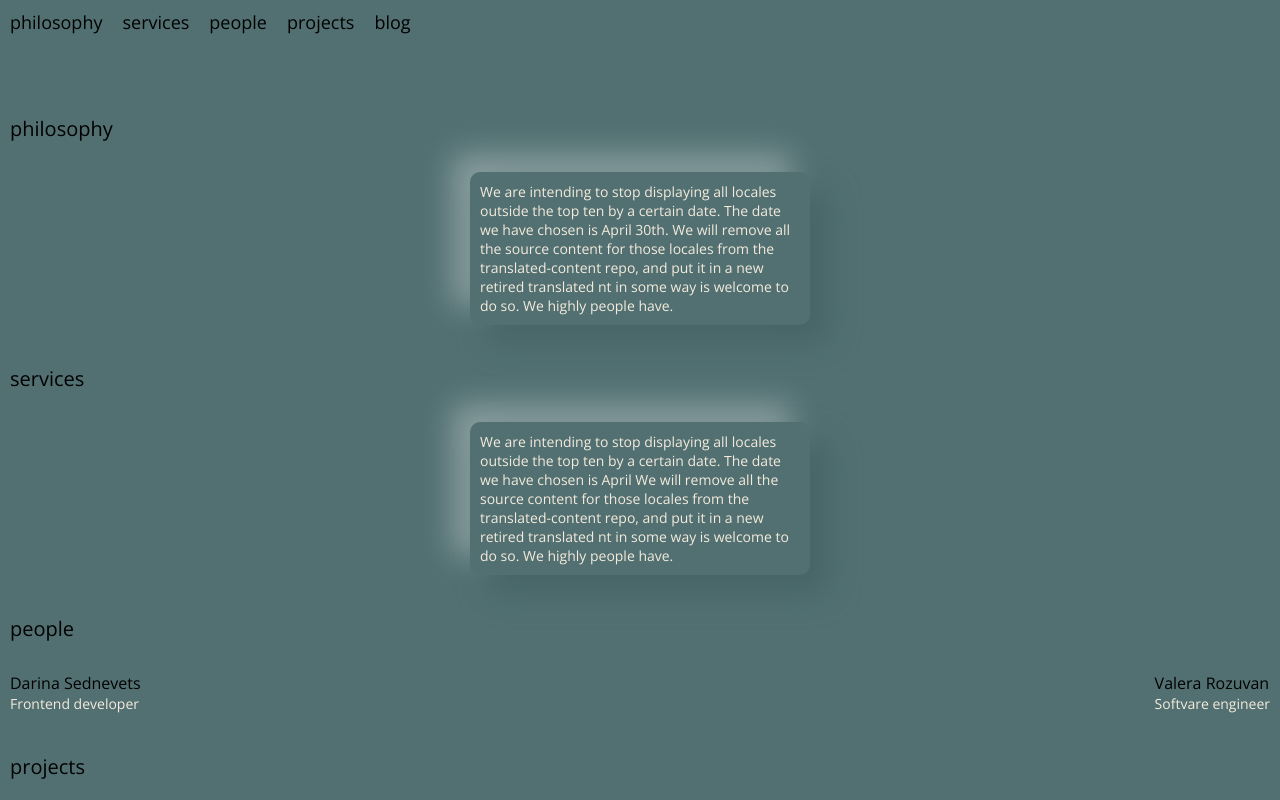
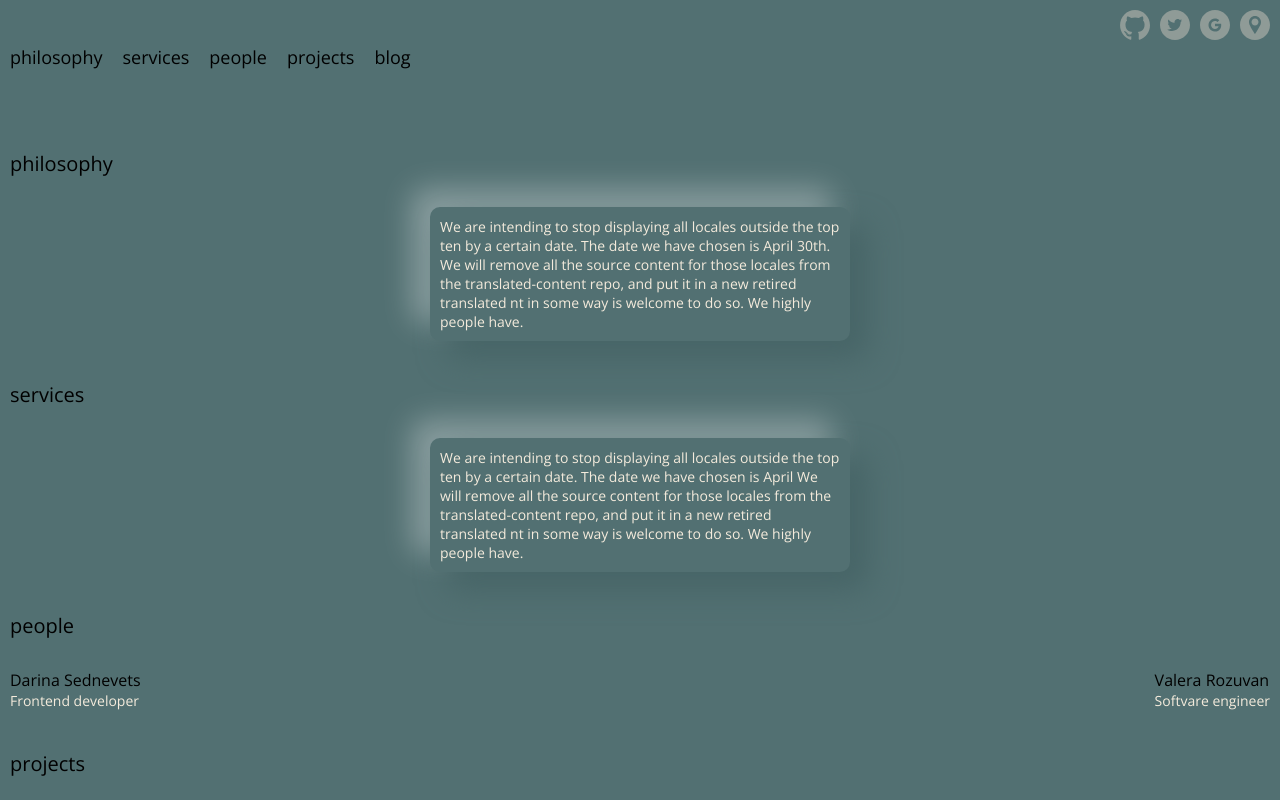
Before and after one commit to 0x1f44c/site, a plain HTML site: page index.html in a window 1280 px wide. Shown: the top 800 px of the page. Drawn offline with nearby package versions, Linux system fonts and the light colour scheme.

Commit message:
add social links svg and fix width

```diff
--- a/index.html
+++ b/index.html
@@ -12,6 +12,38 @@
 </head>
 <body>
     <header>
+        <ul class="header-social-links-list list">
+            <li class="header-social-list-item">
+                <a class="header-social-link link" href="" aria-label="github link">
+                    <svg width="30" height="30">
+                        <use href="./sprite.svg#github-icon"></use>
+                        </svg>
+            </li>
+
+            <li class="header-social-list-item">
+                <a class="header-social-link link" href="" aria-label="twitter link">
+                    <svg width="30" height="30">
+                        <use href="./sprite.svg#twitter-icon"></use>
+                    </svg>
+            </li>
+
+            <li class="header-social-list-item">
+                <a class=" header-social-link link" href="" aria-label="google link">
+                    <svg width="30" height="30">
+                        <use href="./sprite.svg#google-icon"></use>
+                    </svg>
+            </li>
+
+            <li class="header-social-list-item">
+                <a class="header-social-link link" href="" aria-label="geo link">
+                    <svg width="30" height="30">
+                        <use href="./sprite.svg#geo-icon"></use>
+                    </svg>
+            </li>
+
+        </ul>
+
+
         <nav>
     <ul class="navigation-list list">
         <li class="navigation-list-item">philosophy</li>
--- a/styles.css
+++ b/styles.css
@@ -9,7 +9,7 @@ body {
   font-style: normal;
 
   background: #527072;
-  padding: 10px 10px 100px;
+  padding: 10px 10px 40px;
 }
 img {
   display: block;
@@ -32,6 +32,18 @@ button:focus {
 header {
   padding-bottom: 40px;
 }
+
+.header-social-link > svg {
+  fill: #8f9b97;
+}
+.header-social-links-list {
+  display: flex;
+  justify-content: flex-end;
+}
+.header-social-list-item:not(:first-child) {
+  margin-left: 10px;
+}
+
 .navigation-list {
   font-weight: 300;
   font-size: 18px;
@@ -68,8 +80,8 @@ header {
 .philosophy-card {
   margin: 0 auto;
   padding: 10px;
-  width: 320px;
-  max-height: 188px;
+  max-width: 400px;
+  max-height: 200px;
   border-radius: 10px;
   background: #527072;
   box-shadow: 18px 18px 30px #476567, -18px -18px 30px rgba(255, 255, 255, 0.32);
@@ -98,7 +110,7 @@ header {
 .projects-list-item {
   padding: 20px;
   margin: 0 auto;
-  width: 380px;
+  max-width: 400px;
   max-height: 300px;
   background: #527072;
   border: 1px solid #000000;
```
Also changed, not shown: sprite.svg (added).
